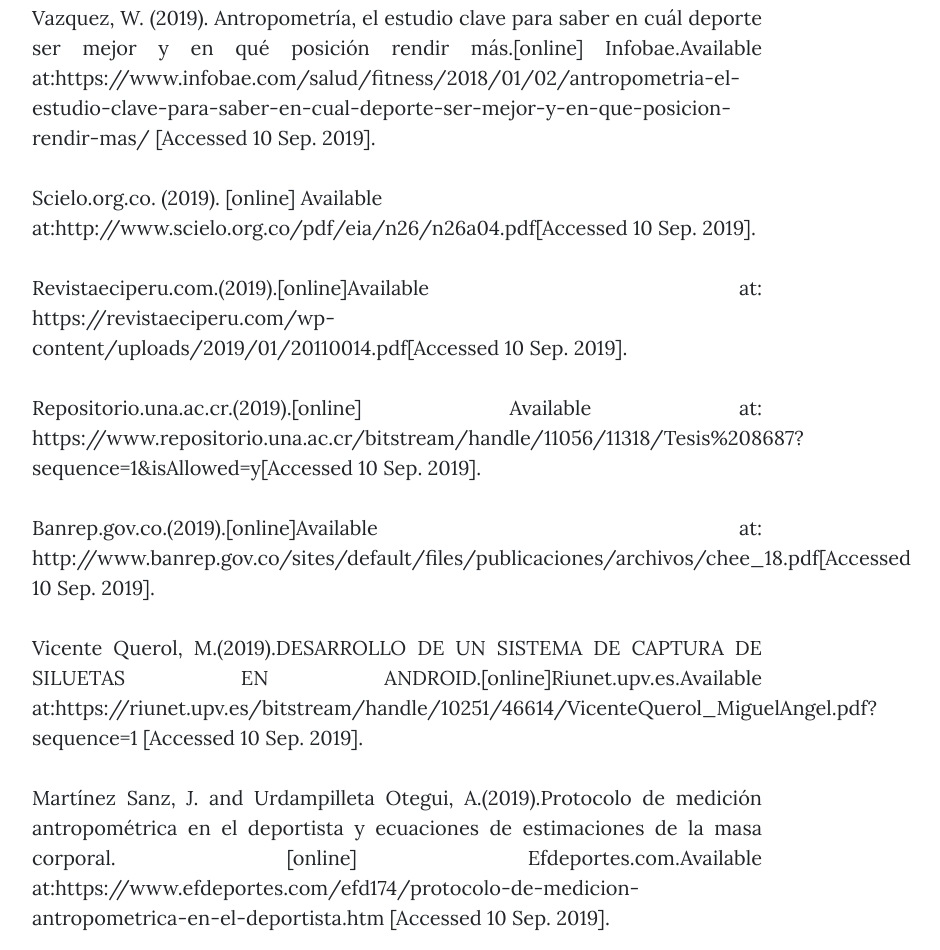
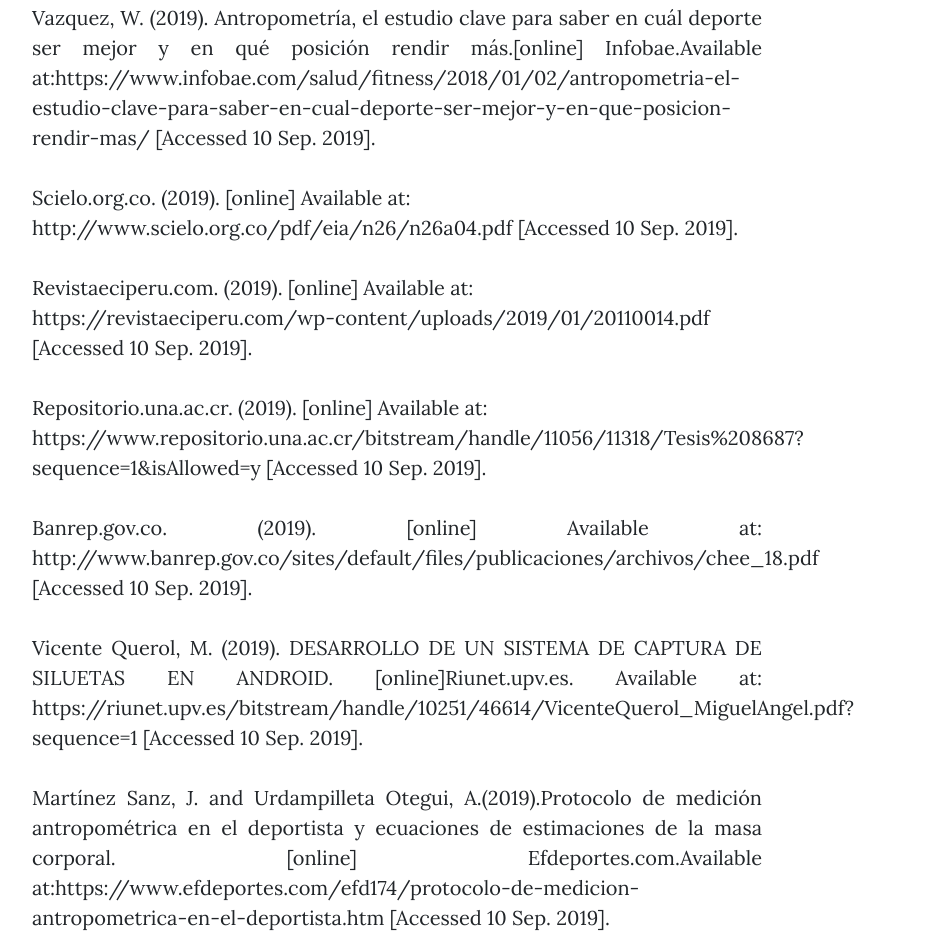
Before and after one commit to rhamsesreymundo/BIODISENO, a website: page bibliografia.html in a window 1280 px wide. Shown: the part 573-1523 px from the top of the page, without its empty margins (243-1183 px from the left). Drawn offline with nearby package versions, Linux system fonts and the light colour scheme; files that its build step writes are made by us from their sources; files whose address does not match are found by name.

Commit message:
Update bibliografia.html

```diff
--- a/bibliografia.html
+++ b/bibliografia.html
@@ -56,11 +56,11 @@
 
 
            <p align="justify"> Vazquez, W. (2019). Antropometría, el estudio clave para saber en cuál deporte ser mejor y en qué posición rendir más.[online] Infobae.Available at:https://www.infobae.com/salud/fitness/2018/01/02/antropometria-el-estudio-clave-para-saber-en-cual-deporte-ser-mejor-y-en-que-posicion-rendir-mas/ [Accessed 10 Sep. 2019].</p>
-            <p>Scielo.org.co. (2019). [online] Available at:http://www.scielo.org.co/pdf/eia/n26/n26a04.pdf[Accessed 10 Sep. 2019]. </p>
-             <p align="justify">Revistaeciperu.com.(2019).[online]Available at: https://revistaeciperu.com/wp-content/uploads/2019/01/20110014.pdf[Accessed 10 Sep. 2019]. </p>
-             <p align="justify"> Repositorio.una.ac.cr.(2019).[online] Available at: https://www.repositorio.una.ac.cr/bitstream/handle/11056/11318/Tesis%208687?sequence=1&isAllowed=y[Accessed 10 Sep. 2019].</p>
-             <p align="justify"> Banrep.gov.co.(2019).[online]Available at: http://www.banrep.gov.co/sites/default/files/publicaciones/archivos/chee_18.pdf[Accessed 10 Sep. 2019].</p>
-             <p align="justify">Vicente Querol, M.(2019).DESARROLLO DE UN SISTEMA DE CAPTURA DE SILUETAS EN ANDROID.[online]Riunet.upv.es.Available at:https://riunet.upv.es/bitstream/handle/10251/46614/VicenteQuerol_MiguelAngel.pdf?sequence=1 [Accessed 10 Sep. 2019]. </p>
+            <p>Scielo.org.co. (2019). [online] Available at: http://www.scielo.org.co/pdf/eia/n26/n26a04.pdf [Accessed 10 Sep. 2019]. </p>
+             <p>Revistaeciperu.com. (2019). [online] Available at: https://revistaeciperu.com/wp-content/uploads/2019/01/20110014.pdf [Accessed 10 Sep. 2019]. </p>
+             <p> Repositorio.una.ac.cr. (2019). [online] Available at: https://www.repositorio.una.ac.cr/bitstream/handle/11056/11318/Tesis%208687?sequence=1&isAllowed=y [Accessed 10 Sep. 2019].</p>
+             <p align="justify"> Banrep.gov.co. (2019). [online] Available at: http://www.banrep.gov.co/sites/default/files/publicaciones/archivos/chee_18.pdf [Accessed 10 Sep. 2019].</p>
+             <p align="justify">Vicente Querol, M. (2019). DESARROLLO DE UN SISTEMA DE CAPTURA DE SILUETAS EN ANDROID. [online]Riunet.upv.es. Available at: https://riunet.upv.es/bitstream/handle/10251/46614/VicenteQuerol_MiguelAngel.pdf?sequence=1 [Accessed 10 Sep. 2019]. </p>
              <p align="justify"> Martínez Sanz, J. and Urdampilleta Otegui, A.(2019).Protocolo de medición antropométrica en el deportista y ecuaciones de estimaciones de la masa corporal. [online] Efdeportes.com.Available at:https://www.efdeportes.com/efd174/protocolo-de-medicion-antropometrica-en-el-deportista.htm [Accessed 10 Sep. 2019].</p>
              <p align="justify">
 Nariño Lescay, R.; Alonso Becerra, A.; Hernández González, A.(2016).Antropometría.Análisis comparativo de las tecnologías para la captación de las dimensiones antropométricas.Revista EIA, 13(26), julio-diciembre, pp. 47-59.[Online]. Disponible en: https://doi.org/10.24050/reia.v13i26.799
```
